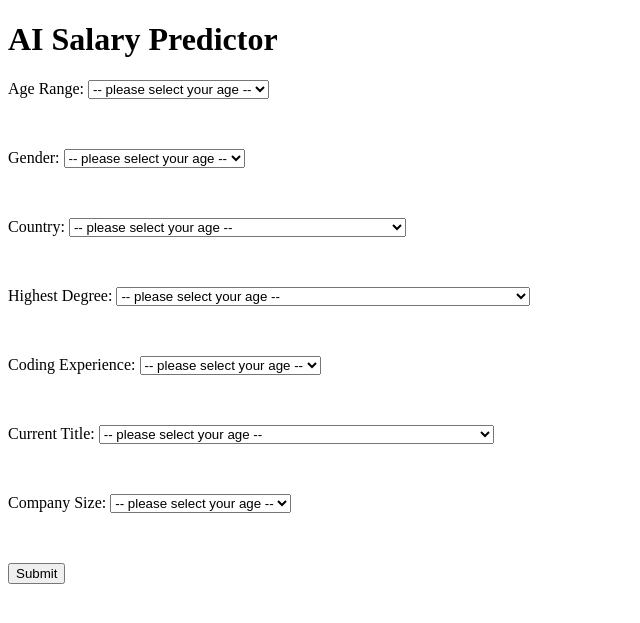
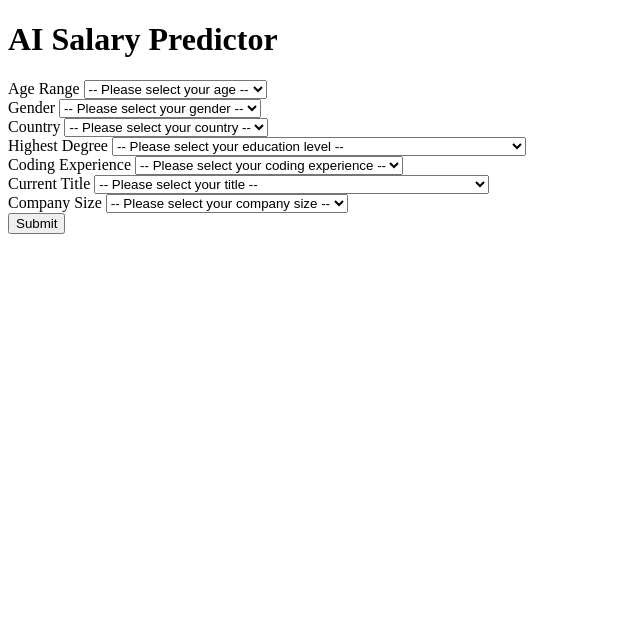
Before and after one commit to rulses/pair-programming, a Flask app: template templates/index.html in a window 1280 px wide. Shown: the top 623 px of the page, without its empty margins (0-640 px from the left). Run offline with Flask 3, Linux system fonts and the light colour scheme; the template is opened without the code that fills it: most values are stand-ins (such as "Sample title", 1, 10 or a date in 2020).

Commit message:
Update index.html

```diff
--- a/templates/index.html
+++ b/templates/index.html
@@ -1,16 +1,20 @@
-{%extends 'base.html'%}
+{% extends 'base.html' %} {% block page_title %} AI Salary Predictor {% endblock
+%} {% block content %}
 
-{% block page_title %} AI Salary Predictor {% endblock %}
+<div class="container mt-5">
+  <h1 class="mb-4 text-center">AI Salary Predictor</h1>
 
-{%block content%}
-
-<h1>AI Salary Predictor</h1>
-
-<p>
-    <form name="salary_prediction_form" action="/predict" method="POST">
-        <label for="ageSelect">Age Range:</label>
-        <select name="age" id="ageSelect" required>
-         <option value=""> -- please select your age -- </option>
+  <form
+    name="salary_prediction_form"
+    action="/predict"
+    method="POST"
+    class="needs-validation"
+    novalidate
+  >
+    <div class="mb-3">
+      <label for="ageSelect" class="form-label">Age Range</label>
+      <select name="age" id="ageSelect" class="form-select" required>
+        <option value="">-- Please select your age --</option>
         <option value="0">18-21</option>
         <option value="1">22-24</option>
         <option value="2">25-29</option>
@@ -23,91 +27,40 @@
         <option value="9">60-69</option>
         <option value="10">70+</option>
       </select>
+    </div>
 
-        <p>&nbsp;</p>
-
-        <label for="genderSelect">Gender:</label>
-        <select name="gender" id="genderSelect" required>
-            <option value=""> -- please select your age -- </option>
+    <div class="mb-3">
+      <label for="genderSelect" class="form-label">Gender</label>
+      <select name="gender" id="genderSelect" class="form-select" required>
+        <option value="">-- Please select your gender --</option>
         <option value="0">Man</option>
         <option value="1">Nonbinary</option>
         <option value="2">Prefer not to say</option>
         <option value="3">Prefer to self-describe</option>
         <option value="4">Woman</option>
       </select>
+    </div>
 
-        <p>&nbsp;</p>
+    <div class="mb-3">
+      <label for="countrySelect" class="form-label">Country</label>
+      <select name="country" id="countrySelect" class="form-select" required>
+        <option value="">-- Please select your country --</option>
+        <!-- Your country options here -->
+        {% for i in range(58) %}
+        <option value="{{ i }}">{{ countries[i] }}</option>
+        {% endfor %}
+      </select>
+    </div>
 
-        <label for="countrySelect">Country:</label>
-        <select name="country" id="countrySelect" required>
-            <option value=""> -- please select your age -- </option>
-          <option value="0">Algeria</option>
-          <option value="1">Argentina</option>
-          <option value="2">Australia</option>
-          <option value="3">Bangladesh</option>
-          <option value="4">Belgium</option>
-          <option value="5">Brazil</option>
-          <option value="6">Cameroon</option>
-          <option value="7">Canada</option>
-          <option value="8">Chile</option>
-          <option value="9">China</option>
-          <option value="10">Colombia</option>
-          <option value="11">Czech Republic</option>
-          <option value="12">Ecuador</option>
-          <option value="13">Egypt</option>
-          <option value="14">Ethiopia</option>
-          <option value="15">France</option>
-          <option value="16">Germany</option>
-          <option value="17">Ghana</option>
-          <option value="18">Hong Kong (S.A.R.)</option>
-          <option value="19">I do not wish to disclose my location</option>
-          <option value="20">India</option>
-          <option value="21">Indonesia</option>
-          <option value="22">Iran, Islamic Republic of...</option>
-          <option value="23">Ireland</option>
-          <option value="24">Israel</option>
-          <option value="25">Italy</option>
-          <option value="26">Japan</option>
-          <option value="27">Kenya</option>
-          <option value="28">Malaysia</option>
-          <option value="29">Mexico</option>
-          <option value="30">Morocco</option>
-          <option value="31">Nepal</option>
-          <option value="32">Netherlands</option>
-          <option value="33">Nigeria</option>
-          <option value="34">Other</option>
-          <option value="35">Pakistan</option>
-          <option value="36">Peru</option>
-          <option value="37">Philippines</option>
-          <option value="38">Poland</option>
-          <option value="39">Portugal</option>
-          <option value="40">Romania</option>
-          <option value="41">Russia</option>
-          <option value="42">Saudi Arabia</option>
-          <option value="43">Singapore</option>
-          <option value="44">South Africa</option>
-          <option value="45">South Korea</option>
-          <option value="46">Spain</option>
-          <option value="47">Sri Lanka</option>
-          <option value="48">Taiwan</option>
-          <option value="49">Thailand</option>
-          <option value="50">Tunisia</option>
-          <option value="51">Turkey</option>
-          <option value="52">Ukraine</option>
-          <option value="53">United Arab Emirates</option>
-          <option value="54">
-            United Kingdom of Great Britain and Northern Ireland
-          </option>
-          <option value="55">United States of America</option>
-          <option value="56">Viet Nam</option>
-          <option value="57">Zimbabwe</option>
-        </select>
-
-        <p>&nbsp;</p>
-
-        <label for="educationSelect">Highest Degree:</label>
-        <select name="highest_deg" id="educationSelect" required>
-            <option value=""> -- please select your age -- </option>
+    <div class="mb-3">
+      <label for="educationSelect" class="form-label">Highest Degree</label>
+      <select
+        name="highest_deg"
+        id="educationSelect"
+        class="form-select"
+        required
+      >
+        <option value="">-- Please select your education level --</option>
         <option value="0">Bachelor’s degree</option>
         <option value="1">Doctoral degree</option>
         <option value="2">I prefer not to answer</option>
@@ -118,12 +71,19 @@
           Some college/university study without earning a bachelor’s degree
         </option>
       </select>
+    </div>
 
-        <p>&nbsp;</p>
-
-        <label for="codingExperienceSelect">Coding Experience:</label>
-        <select name="coding_exp" id="codingExperienceSelect" required>
-            <option value=""> -- please select your age -- </option>
+    <div class="mb-3">
+      <label for="codingExperienceSelect" class="form-label"
+        >Coding Experience</label
+      >
+      <select
+        name="coding_exp"
+        id="codingExperienceSelect"
+        class="form-select"
+        required
+      >
+        <option value="">-- Please select your coding experience --</option>
         <option value="0">1-3 years</option>
         <option value="1">10-20 years</option>
         <option value="2">20+ years</option>
@@ -132,12 +92,12 @@
         <option value="5">&lt; 1 year</option>
         <option value="6">I have never written code</option>
       </select>
+    </div>
 
-        <p>&nbsp;</p>
-
-        <label for="titleSelect">Current Title:</label>
-        <select name="title" id="titleSelect" required>
-            <option value=""> -- please select your age -- </option>
+    <div class="mb-3">
+      <label for="titleSelect" class="form-label">Current Title</label>
+      <select name="title" id="titleSelect" class="form-select" required>
+        <option value="">-- Please select your title --</option>
         <option value="0">Data Administrator</option>
         <option value="1">
           Data Analyst (Business, Marketing, Financial, Quantitative, etc)
@@ -157,23 +117,31 @@
         <option value="12">Statistician</option>
         <option value="13">Teacher / professor</option>
       </select>
+    </div>
 
-        <p>&nbsp;</p>
-
-        <label for="companySizeSelect">Company Size:</label>
-        <select name="company_size" id="companySizeSelect" required>
-            <option value=""> -- please select your age -- </option>
+    <div class="mb-4">
+      <label for="companySizeSelect" class="form-label">Company Size</label>
+      <select
+        name="company_size"
+        id="companySizeSelect"
+        class="form-select"
+        required
+      >
+        <option value="">-- Please select your company size --</option>
         <option value="0">0-49 employees</option>
         <option value="1">10,000 or more employees</option>
         <option value="2">1000-9,999 employees</option>
         <option value="3">250-999 employees</option>
         <option value="4">50-249 employees</option>
       </select>
+    </div>
 
-        <p>&nbsp;</p>
-
-        <input type="submit" id="submit" value="Submit" />
+    <div class="d-grid">
+      <button type="submit" id="submit" class="btn btn-primary btn-lg">
+        Submit
+      </button>
+    </div>
   </form>
-</p>
+</div>
 
 {% endblock %}
```
Lines whose indentation alone changed are shown as unchanged.
